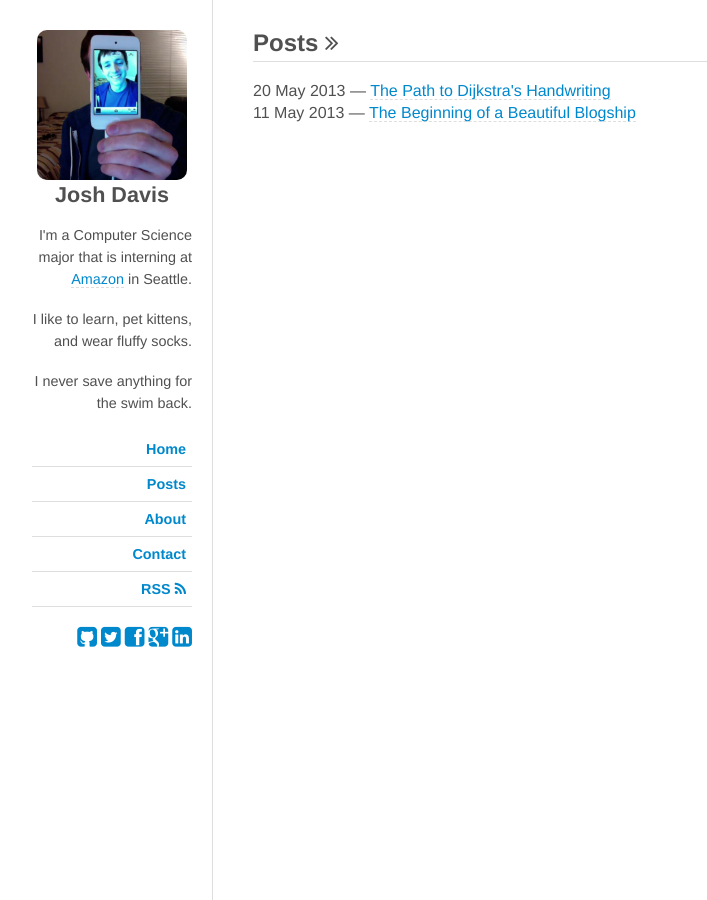
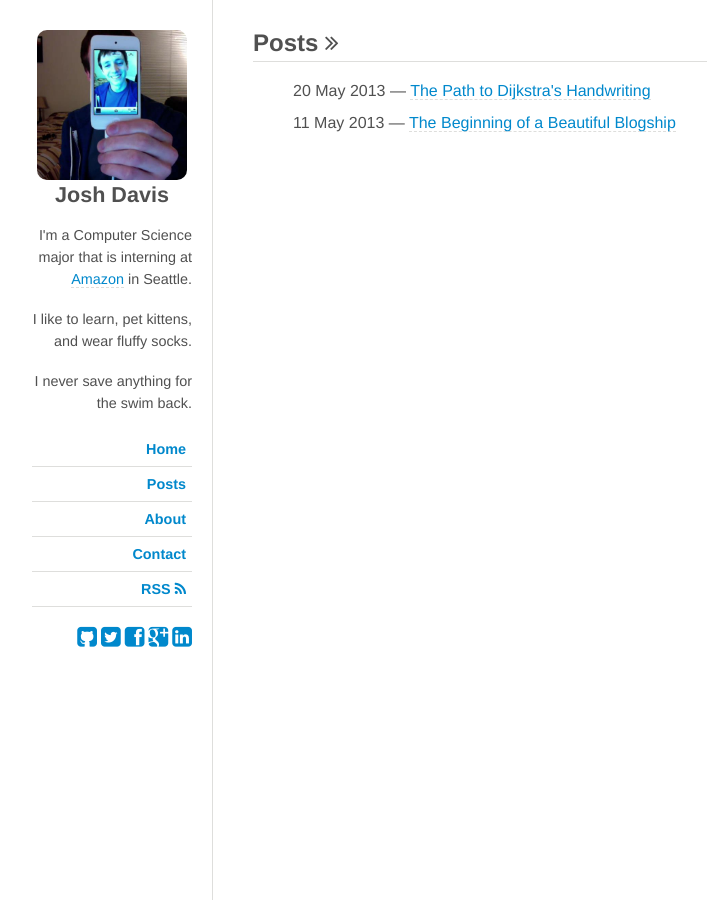
Before and after one commit to jdavis/jdavis.github.com, a Jekyll site: the page built from posts.html, in a window 1280 px wide. Shown: the whole page, without its empty margins (18-725 px from the left). Built offline with Jekyll 4.4.1, drawn with Linux system fonts in a browser that asks for light colours; some web fonts are replaced; Markdown is read by kramdown in place of the engine named in the settings.

Commit message:
Add styling for ul, ol, li

```diff
--- a/css/base.css
+++ b/css/base.css
@@ -142,6 +142,15 @@
     border-bottom: 1px solid #dededc;
 }
 
+div.content ul, div.content ol {
+    padding-left: 40px;
+    margin-bottom: 20px;
+}
+
+div.content ul li, div.content ol li {
+    margin-bottom: 10px;
+}
+
 div.content .gallery {
     margin: 0 auto;
     margin-bottom: 18px;
```
